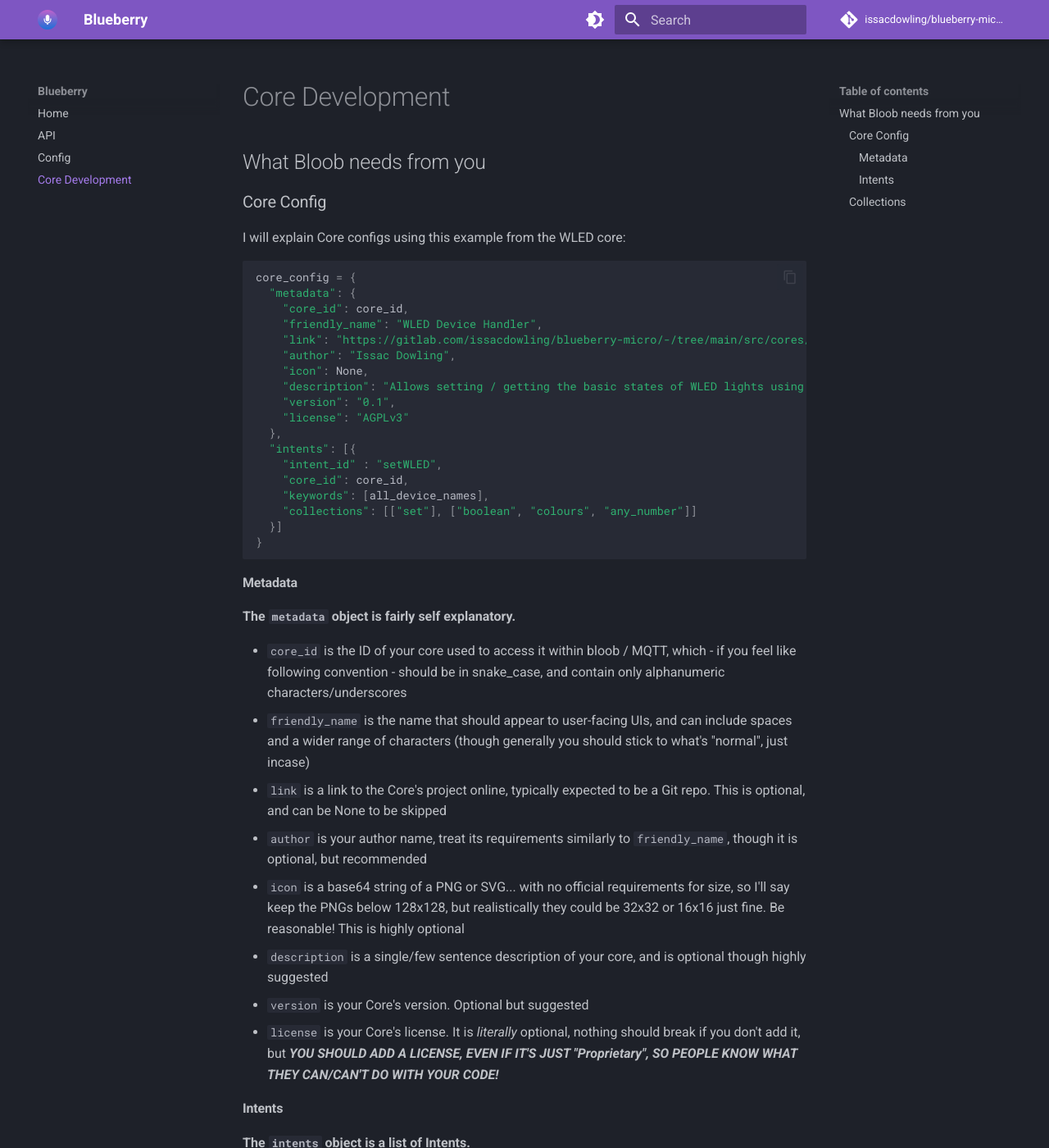
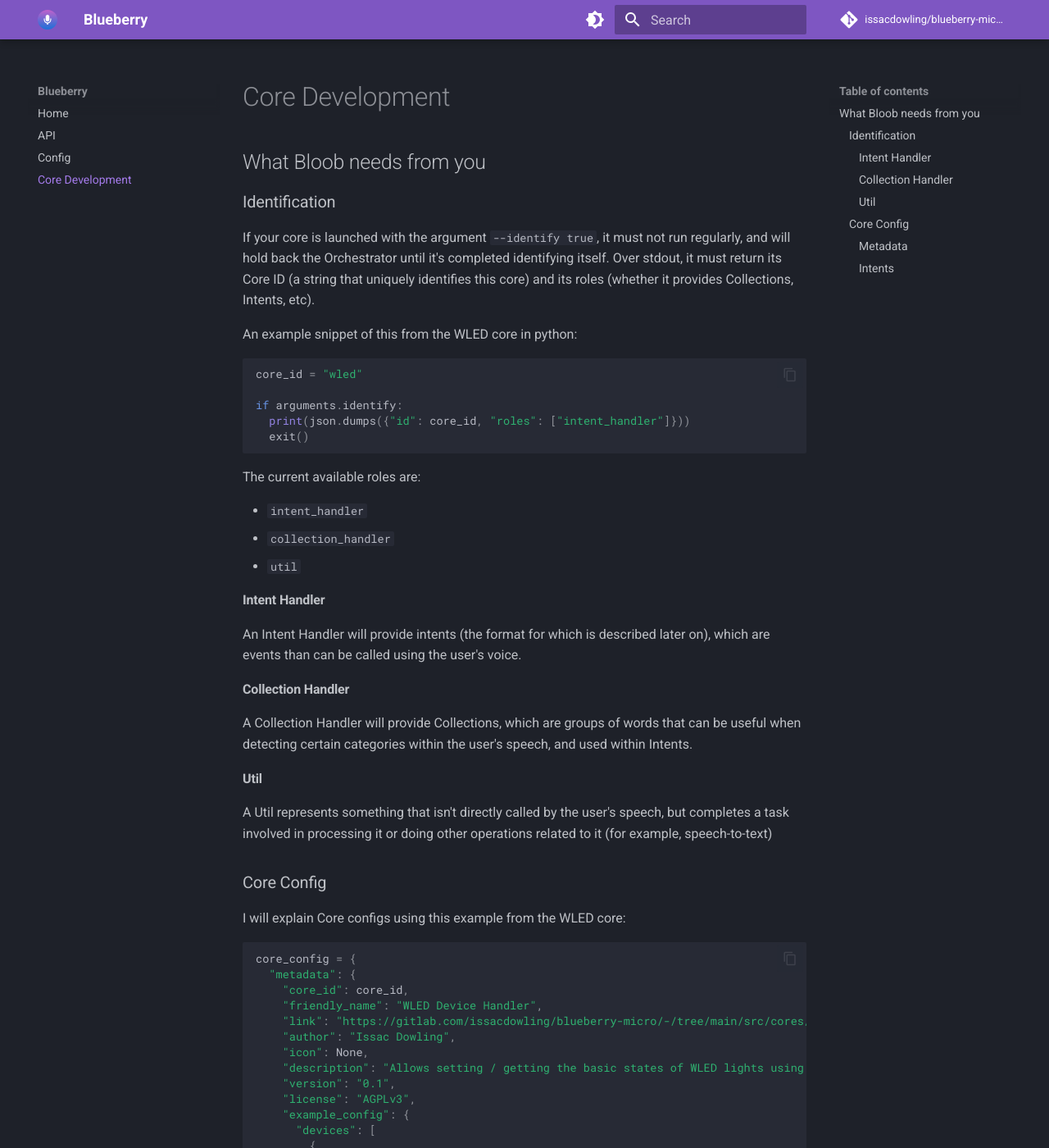
Before and after one commit to issacdowling/Blueberry-Micro, an MkDocs documentation site: the page built from docs/core_development.md, in a window 1280 px wide and 1400 px high. Shown: the whole window at 82% size. Built offline with MkDocs 1.6.1 and Material for MkDocs 9.7.7, drawn with Linux system fonts in a browser that asks for light colours; plug-ins that fetch from the network failed and are left out; comment, search, counter and statistics services are not loaded; some of the changed text lies outside the part shown.

Commit message:
Document identification of Cores

````diff
--- a/docs/core_development.md
+++ b/docs/core_development.md
@@ -1,6 +1,33 @@
 # Core Development
 
 ## What Bloob needs from you
+
+### Identification
+If your core is launched with the argument `--identify true`, it must not run regularly, and will hold back the Orchestrator until it's completed identifying itself. Over stdout, it must return its Core ID (a string that uniquely identifies this core) and its roles (whether it provides Collections, Intents, etc).
+
+An example snippet of this from the WLED core in python:
+```python
+core_id = "wled"
+
+if arguments.identify:
+  print(json.dumps({"id": core_id, "roles": ["intent_handler"]}))
+  exit()
+```
+
+The current available roles are:
+
+* `intent_handler`
+* `collection_handler`
+* `util`
+
+#### Intent Handler
+An Intent Handler will provide intents (the format for which is described later on), which are events than can be called using the user's voice.
+
+#### Collection Handler
+A Collection Handler will provide Collections, which are groups of words that can be useful when detecting certain categories within the user's speech, and used within Intents.
+
+#### Util
+A Util represents something that isn't directly called by the user's speech, but completes a task involved in processing it or doing other operations related to it (for example, speech-to-text)
 
 ### Core Config
 
@@ -16,7 +43,27 @@
     "icon": None,
     "description": "Allows setting / getting the basic states of WLED lights using their REST API",
     "version": "0.1",
-    "license": "AGPLv3"
+    "license": "AGPLv3",
+    "example_config": {
+      "devices": [
+        {
+          "names": [
+            "first device name",
+            "other alias for device",
+            "the first name is what will be used by bloob normally",
+            "but you can say any of these and it'll work"
+          ],
+          "ip": "192.168.x.x"
+        },
+        {
+          "names": [
+            "I am a second device",
+            "kitchen light"
+          ],
+          "ip": "172.30.x.x"
+        }
+      ]
+    }
   },
   "intents": [{
     "intent_id" : "setWLED",
````
Also changed, not shown: other parts of docs/core_development.md (+0 -3 lines).
